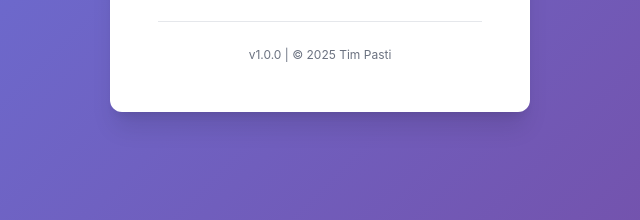
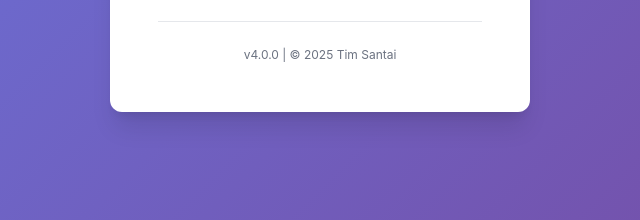
Before and after one commit to engineid/aplikasi-surat-lpm-unirow, a plain HTML site: page index.html in a window 1280 px wide. Shown: the part 562-782 px from the top of the page, 320-960 px from the left. Drawn offline with nearby package versions, Linux system fonts and the light colour scheme.

Commit message:
Update index.html

```diff
--- a/index.html
+++ b/index.html
@@ -54,7 +54,7 @@
       </form>
 
       <div class="footer">
-        <p>v1.0.0 | &copy; 2025 Tim Pasti</p>
+        <p>v4.0.0 | &copy; 2025 Tim Santai</p>
       </div>
     </div>
   </div>
```
